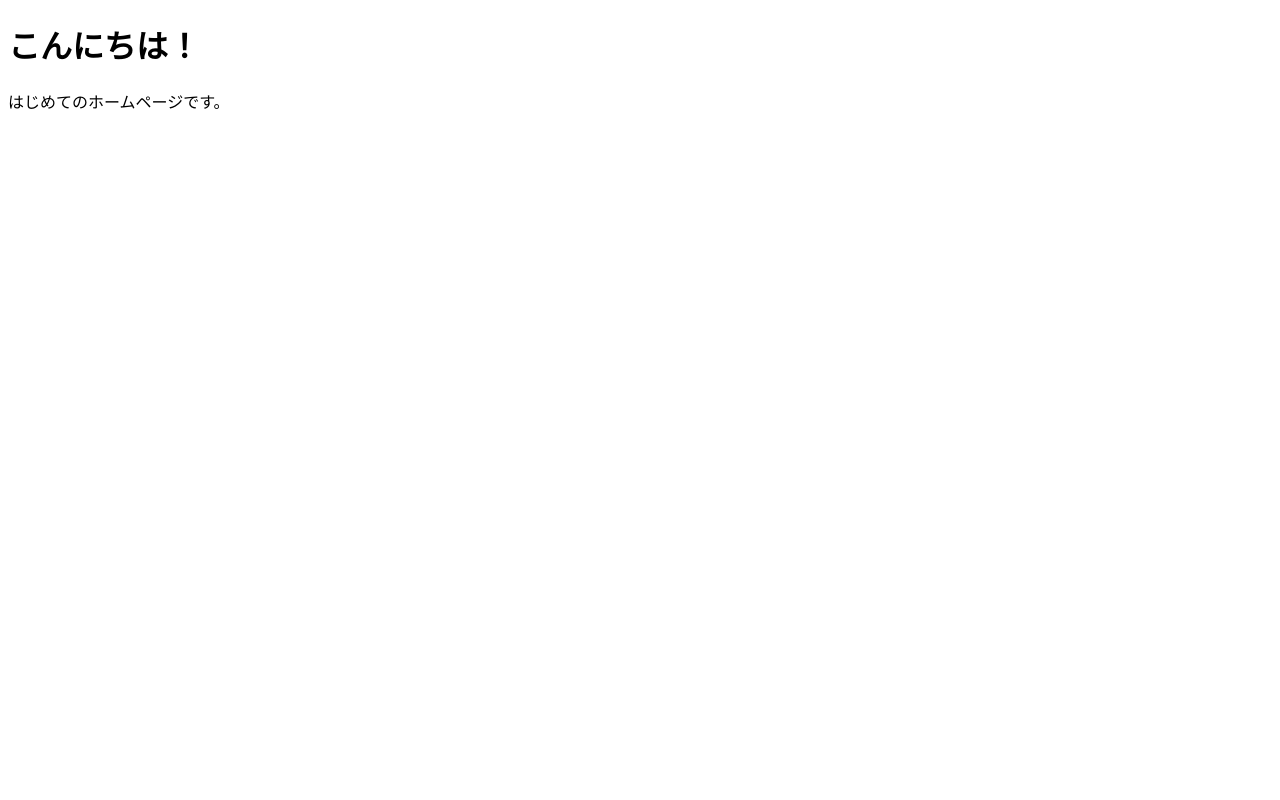
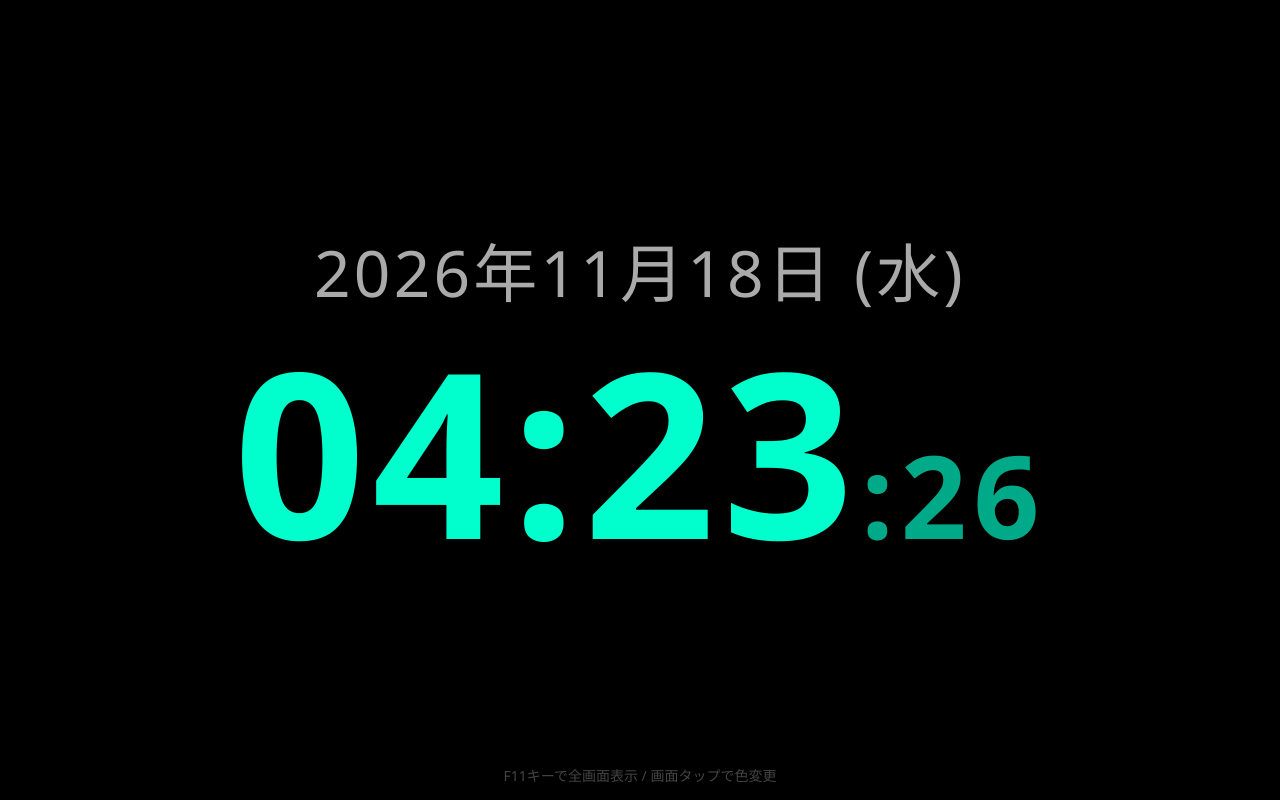
Before and after one commit to nana-sekine/nana-sekine.github.io, a plain HTML site: page clock/index.html in a window 1280 px wide. Drawn offline with Linux system fonts and the light colour scheme.

Commit message:
Revamp clock page with new design and functionality

```diff
--- a/clock/index.html
+++ b/clock/index.html
@@ -1,11 +1,119 @@
 <!DOCTYPE html>
 <html lang="ja">
 <head>
-  <meta charset="UTF-8">
-  <title>はじめてのサイト</title>
+<meta charset="UTF-8">
+<meta http-equiv="X-UA-Compatible" content="IE=edge">
+<meta name="viewport" content="width=device-width, initial-scale=1.0, maximum-scale=1.0, user-scalable=no">
+<title>デジタル時計</title>
+<style>
+  * {
+    box-sizing: border-box;
+    margin: 0;
+    padding: 0;
+  }
+  html, body {
+    width: 100%;
+    height: 100%;
+    background-color: #000000;
+    color: #00ffcc;
+    font-family: "Segoe UI", "Meiryo", sans-serif;
+    overflow: hidden;
+    -ms-user-select: none;
+    user-select: none;
+  }
+  .container {
+    display: -ms-flexbox;
+    display: flex;
+    -ms-flex-direction: column;
+    flex-direction: column;
+    -ms-flex-pack: center;
+    justify-content: center;
+    -ms-flex-align: center;
+    align-items: center;
+    width: 100%;
+    height: 100%;
+    text-align: center;
+  }
+  #date {
+    font-size: 5vw;
+    color: #aaaaaa;
+    margin-bottom: 1vh;
+    letter-spacing: 0.05em;
+  }
+  #time {
+    font-size: 18vw;
+    font-weight: bold;
+    line-height: 1.1;
+    letter-spacing: 0.03em;
+    font-variant-numeric: tabular-nums;
+  }
+  .seconds {
+    font-size: 9vw;
+    color: #00aa88;
+  }
+  .hint {
+    position: absolute;
+    bottom: 15px;
+    font-size: 14px;
+    color: #444444;
+  }
+</style>
 </head>
 <body>
-  <h1>こんにちは！</h1>
-  <p>はじめてのホームページです。</p>
+
+<div class="container" id="clockBox">
+  <div id="date">----/--/-- (---)</div>
+  <div id="time">--:--<span class="seconds">:--</span></div>
+  <div class="hint">F11キーで全画面表示 / 画面タップで色変更</div>
+</div>
+
+<script>
+  (function() {
+    var dateEl = document.getElementById('date');
+    var timeEl = document.getElementById('time');
+    var clockBox = document.getElementById('clockBox');
+    var weekdays = ['日', '月', '火', '水', '木', '金', '土'];
+
+    // タップで切り替えられる文字色のリスト
+    var colors = [
+      { main: '#00ffcc', sub: '#00aa88' }, // シアン（初期色）
+      { main: '#ffffff', sub: '#aaaaaa' }, // ホワイト
+      { main: '#ff9900', sub: '#cc6600' }, // アンバー（夜間向け）
+      { main: '#33ff33', sub: '#22aa22' }  // グリーン
+    ];
+    var colorIndex = 0;
+
+    function padZero(num) {
+      return (num < 10 ? '0' : '') + num;
+    }
+
+    function updateClock() {
+      var now = new Date();
+      var year = now.getFullYear();
+      var month = padZero(now.getMonth() + 1);
+      var day = padZero(now.getDate());
+      var week = weekdays[now.getDay()];
+
+      var hours = padZero(now.getHours());
+      var minutes = padZero(now.getMinutes());
+      var seconds = padZero(now.getSeconds());
+
+      dateEl.innerHTML = year + '年' + month + '月' + day + '日 (' + week + ')';
+      timeEl.innerHTML = hours + ':' + minutes + '<span class="seconds" style="color:' + colors[colorIndex].sub + '">:' + seconds + '</span>';
+    }
+
+    // 画面タップ（クリック）で文字色を変更
+    clockBox.onclick = function() {
+      colorIndex = (colorIndex + 1) % colors.length;
+      timeEl.style.color = colors[colorIndex].main;
+      updateClock();
+    };
+
+    // 初回実行と1秒ごとの更新
+    updateClock();
+    setInterval(updateClock, 1000);
+  })();
+</script>
+
 </body>
 </html>
```
